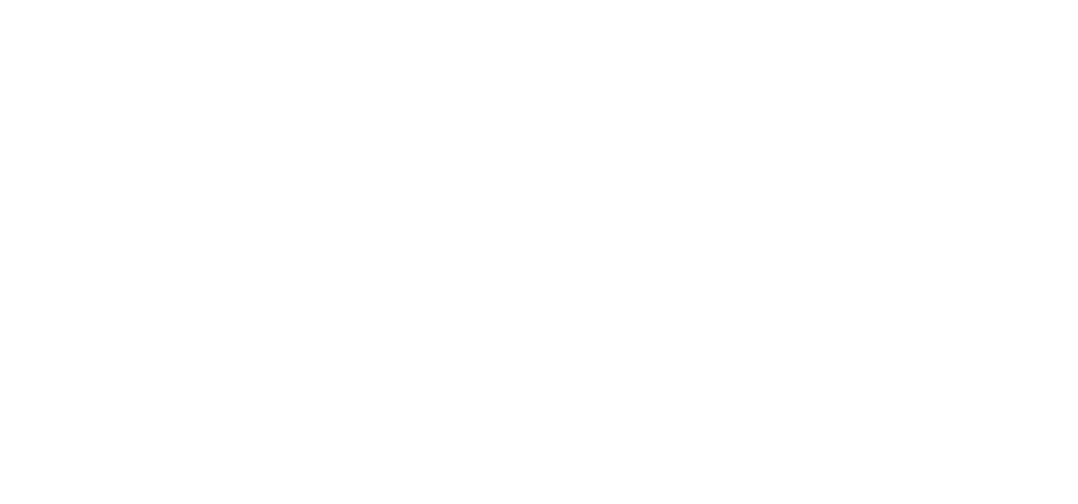
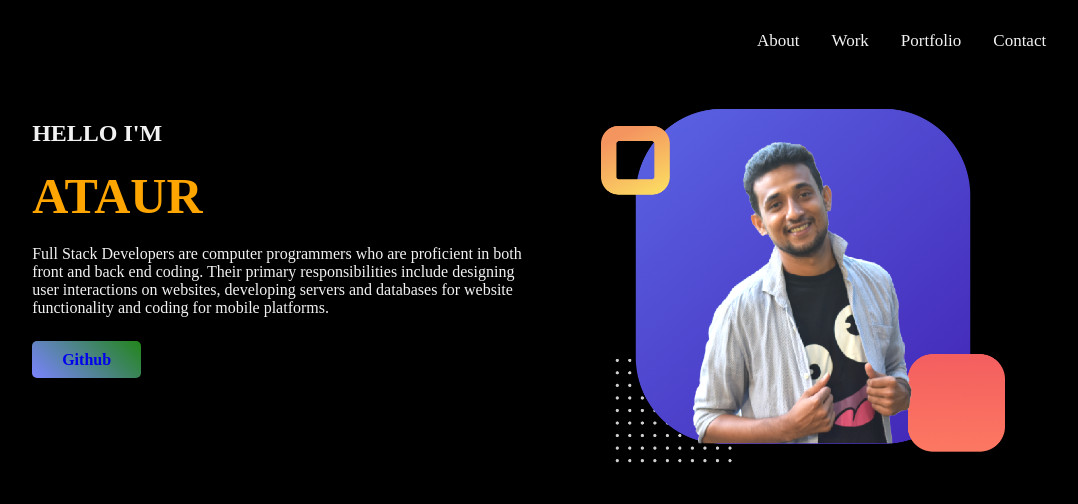
Before and after one commit to Ataur-rahman-01/my-portfolio, a plain HTML site: page index.html in a window 1280 px wide. Shown: the whole page, without its empty margins (39-1117 px from the left). Drawn offline with Linux system fonts and the light colour scheme.

Commit message:
1st section

```diff
--- a/index.html
+++ b/index.html
@@ -3,7 +3,30 @@
   <head>
     <meta charset="UTF-8" />
     <meta name="viewport" content="width=device-width, initial-scale=1.0" />
-    <title>Document</title>
+    <title>Ataur rahman Portfolio</title>
+    <link rel="stylesheet" href="style.css" />
   </head>
-  <body></body>
+  <body>
+    <div class="topnav">
+      <p>About</p>
+      <p>Work</p>
+      <p>Portfolio</p>
+      <p>Contact</p>
+    </div>
+    <section class="top-section">
+      <div class="half-width">
+        <h1>HELLO I'M</h1>
+        <h1><span class="orange-word">ATAUR</span></h1>
+        <p>
+          Full Stack Developers are computer programmers who are proficient in
+          both front and back end coding. Their primary responsibilities include
+          designing user interactions on websites, developing servers and
+          databases for website functionality and coding for mobile platforms.
+        </p><br>
+        <a class="link-button" target="_blank" href="https://github.com/Ataur-rahman-01/">Github</a>
+      </div>
+      <div class="half-width">
+          <img src="images/Ataur.png" alt="">
+      </div>
+  </body>
 </html>
--- /dev/null
+++ b/style.css
@@ -0,0 +1,44 @@
+body {
+  background-color: black;
+  color: #f2f2f2;
+}
+.topnav p {
+  float: left;
+  padding: 14px 16px;
+  font-size: 17px;
+}
+.topnav {
+  position: absolute;
+  right: 100px;
+  width: 400px;
+  height: 50px;
+  margin-top: -100px;
+}
+.orange-word {
+  color: orange;
+  font-size: 50px;
+}
+.half-width {
+  width: 40%;
+  float: left;
+  margin-left: 3%;
+  padding-left: 2%;
+}
+.half-width img {
+  width: 80%;
+}
+.top-section {
+  height: 400px;
+  margin-top: 100px;
+}
+.link-button {
+  text-decoration: none;
+  background-image: linear-gradient(
+    45deg,
+    rgb(122, 131, 255),
+    rgb(34, 133, 25)
+  );
+  padding: 10px 30px;
+  border-radius: 5px;
+  font-weight: 700;
+}
```
